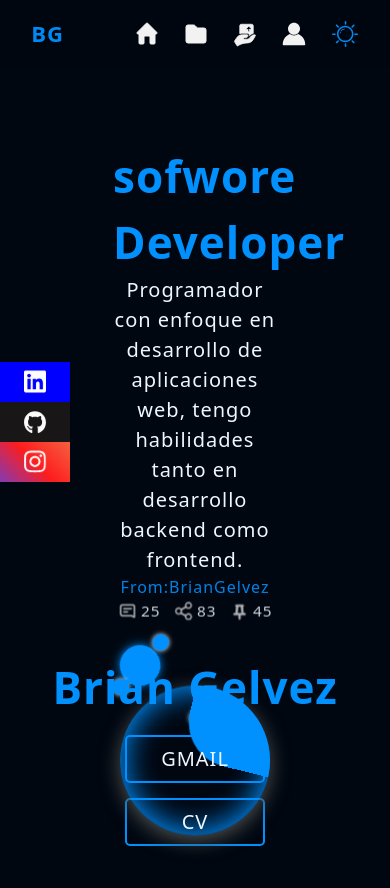
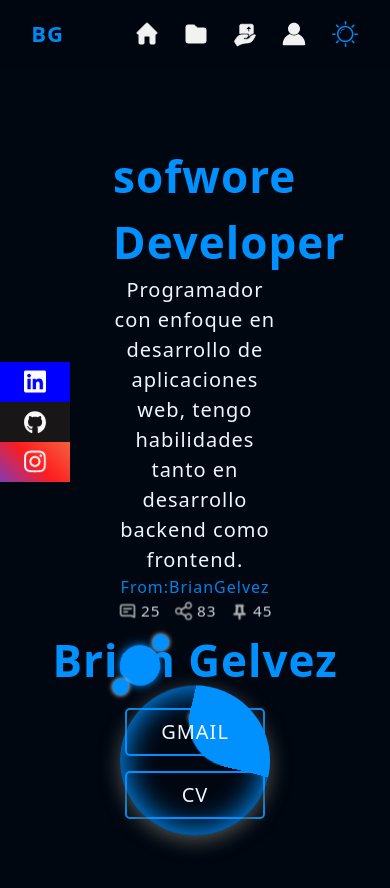
Before and after one commit to BrianGelvez/MiPortafolios-2.0, a React (Vite) app: page / in a window 390 px wide. Shown: the top 888 px of the page. Built offline with nearby package versions, Linux system fonts and the light colour scheme; what tailwindcss-animated would draw is missing.

Commit message:
update porti

```diff
--- a/src/views/home/home.module.css
+++ b/src/views/home/home.module.css
@@ -48,6 +48,6 @@
     }
 
     .home .brian {
-        margin-top: 8%;
+        margin-top: 0%;
     }
 }
```
